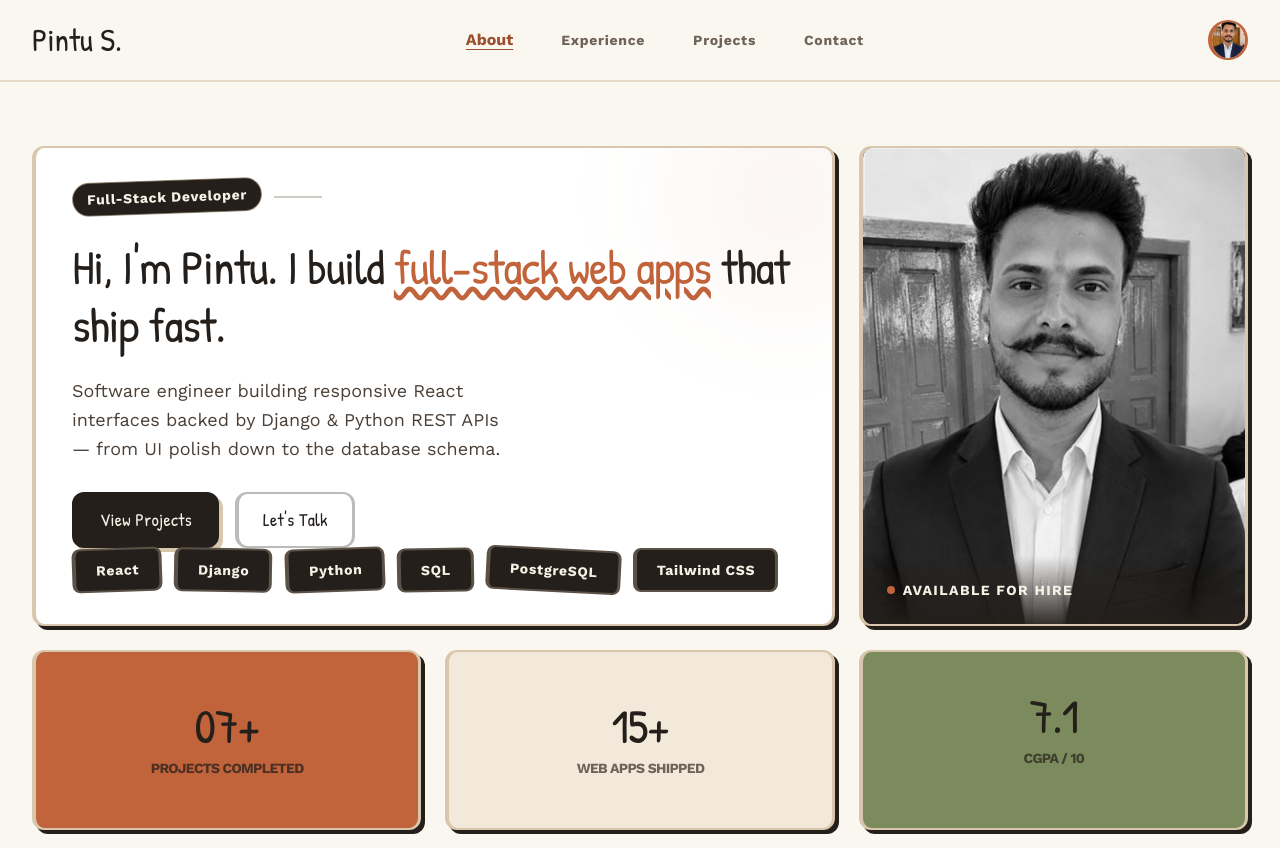
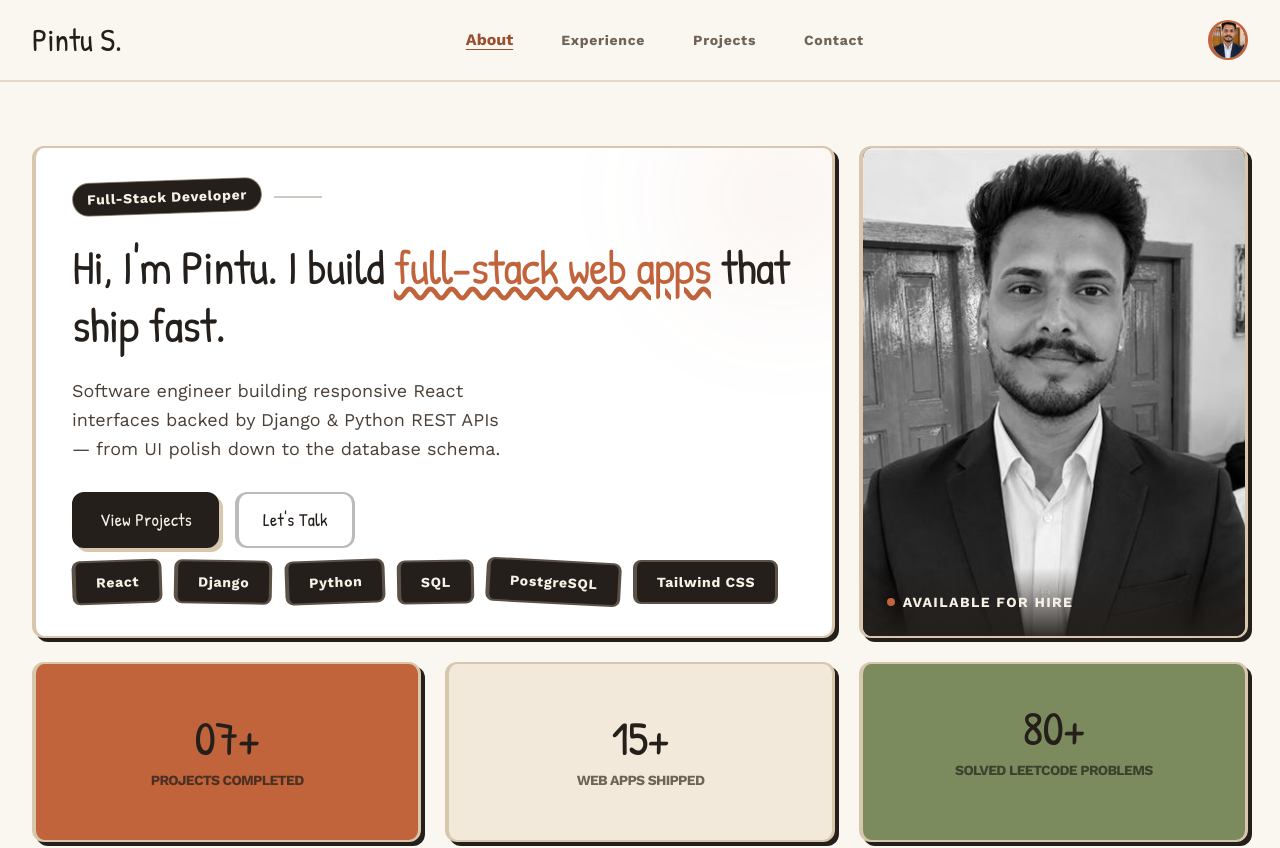
Before and after one commit to pintusingh123/portfolio, a React (Vite) app: page / in a window 1280 px wide. Shown: the top 848 px of the page. Built offline with nearby package versions, Linux system fonts and the light colour scheme.

Commit message:
update link

```diff
--- a/src/components/sections/HeroCard.jsx
+++ b/src/components/sections/HeroCard.jsx
@@ -40,7 +40,7 @@ export default function HeroCard() {
           Python REST APIs — from UI polish down to the database schema.
         </p>
 
-        <div className="flex flex-wrap gap-4 pt-1">
+        <div className="flex mb-3 flex-wrap gap-4 pt-1">
           <a
             href="#projects"
             onClick={(e) => handleScroll(e, "#projects")}
--- a/src/pages/HomePage.jsx
+++ b/src/pages/HomePage.jsx
@@ -46,7 +46,7 @@ const projects = [
       "A high-performance modern developer portfolio crafted with React, Vite, and Tailwind CSS, showcasing production projects and interactive UI design.",
     role: "Designed and built the entire site — UI, layout, and deployment.",
     tags: ["React", "Vite", "Tailwind CSS"],
-    href: "https://portfolio-app-delta-one.vercel.app/",
+    href: "https://bintu-jhala-portfolio12.vercel.app/",
     bg: "bg-[#eef0e6]",
     titleColor: "text-[#241f1b]",
     descriptionColor: "text-[#4a4038]",
@@ -130,8 +130,8 @@ function HomePage() {
           </ScrollAnimate>
           <ScrollAnimate delay={0.2} className="h-[180px]">
             <StatCard
-              value="7.1"
-              label="CGPA / 10"
+              value="80+"
+              label="Solved Leetcode Problems"
               bg="bg-[#7c8b5d]"
               valueColor="text-[#241f1b]"
               labelColor="text-[rgba(36,31,27,0.7)]"
```
